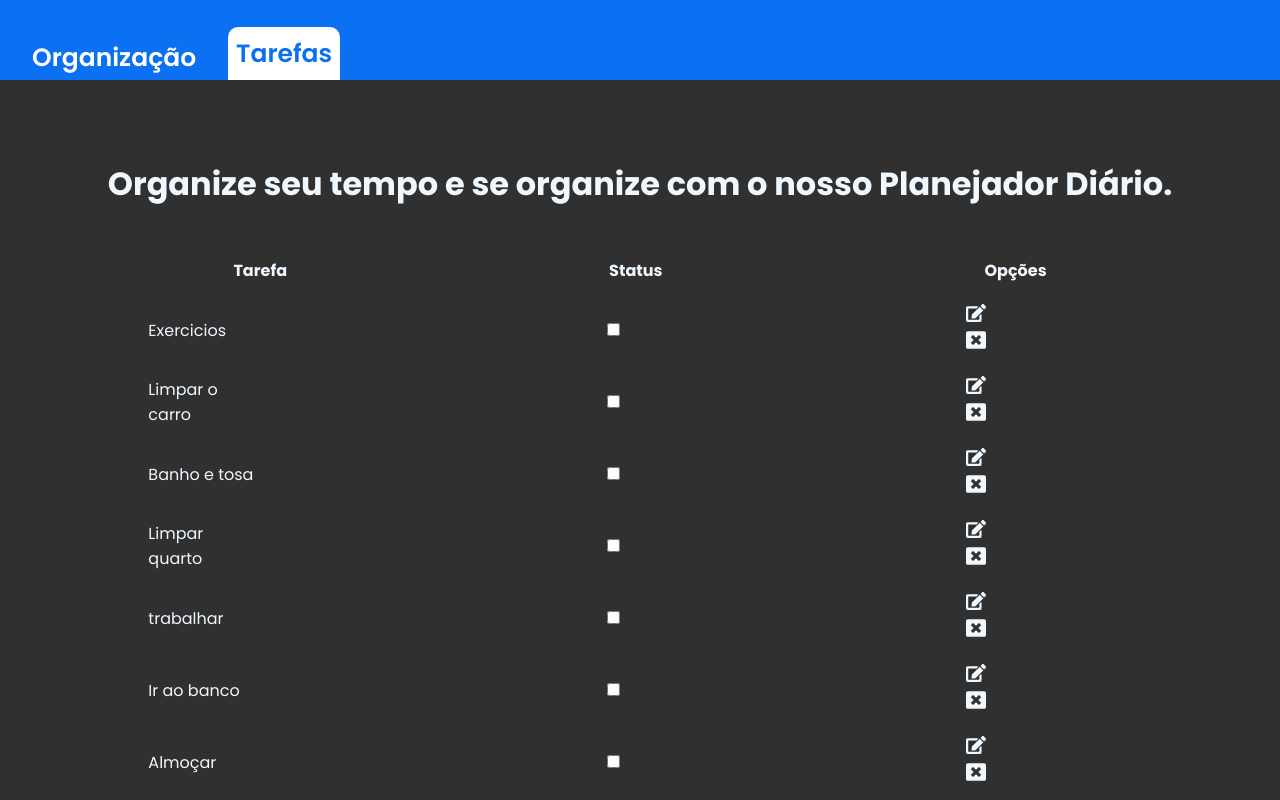
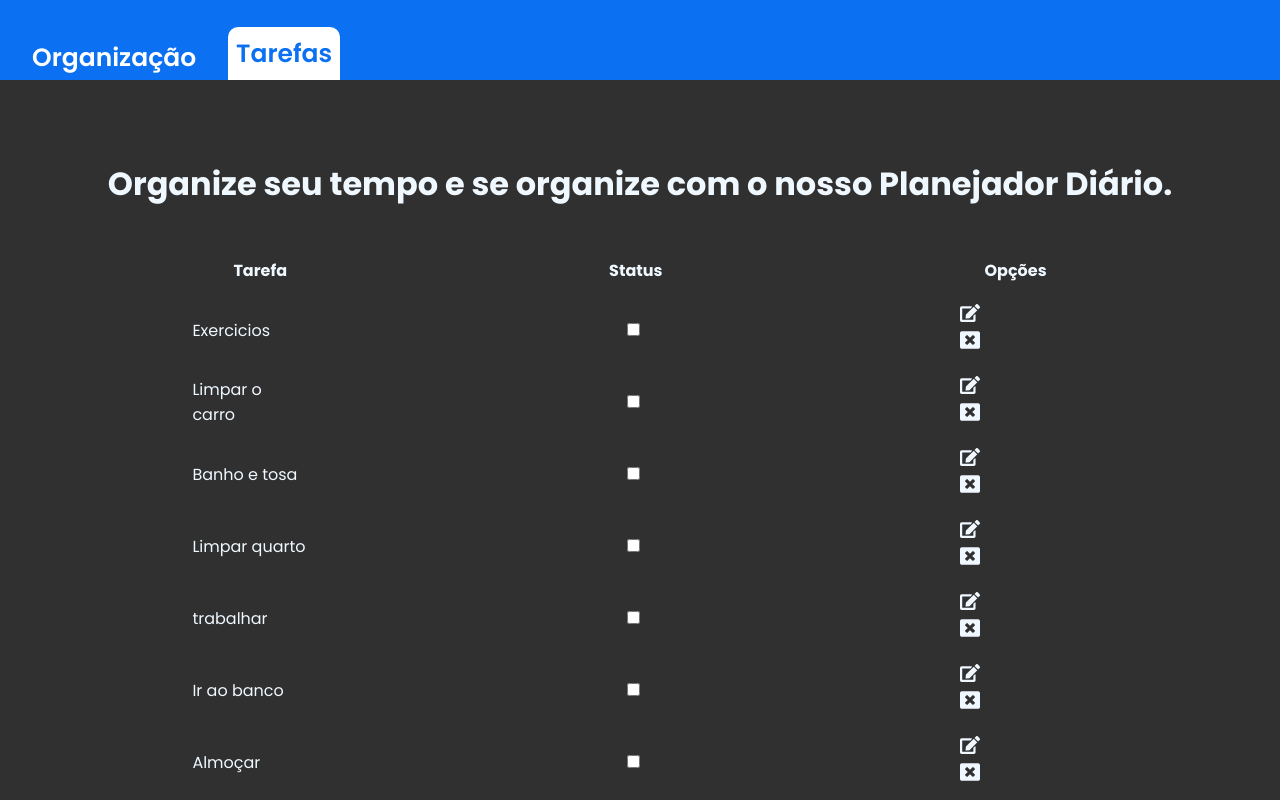
Before and after one commit to Marcelo-Anselmo/Desafio03-DNC, a React (Vite) app: page / in a window 1280 px wide. Shown: the top 800 px of the page. Built offline with nearby package versions, Linux system fonts and the light colour scheme.

Commit message:
fix:{styles-768p} fixed

```diff
--- a/src/components/TaskList/index.scss
+++ b/src/components/TaskList/index.scss
@@ -54,3 +54,11 @@ table {
         border: 0;
     }
 }
+
+@media only screen and (max-width: 1400px){
+    table {
+        td{
+            padding: 1rem 13rem 0 6.9rem;
+        }
+    }
+}
```
